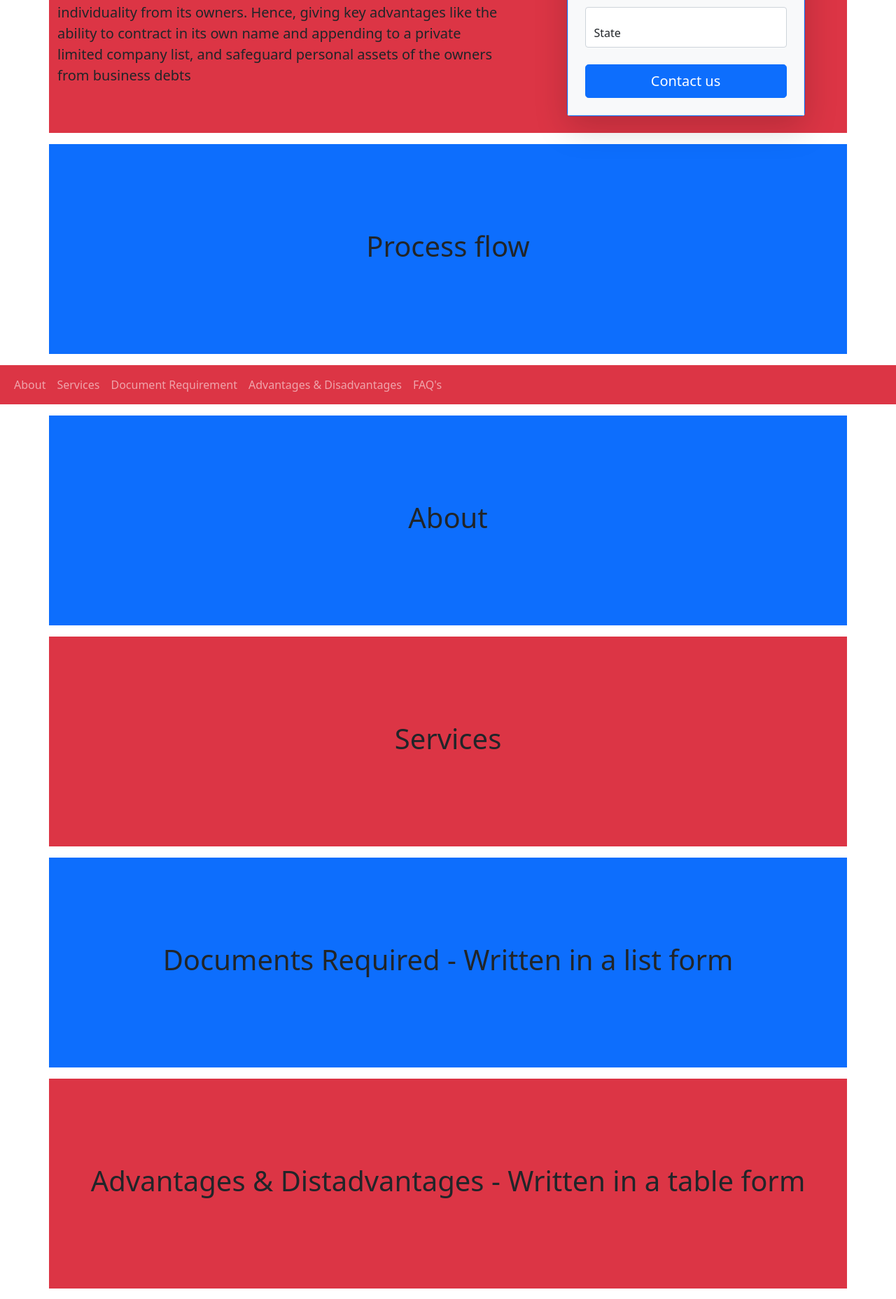
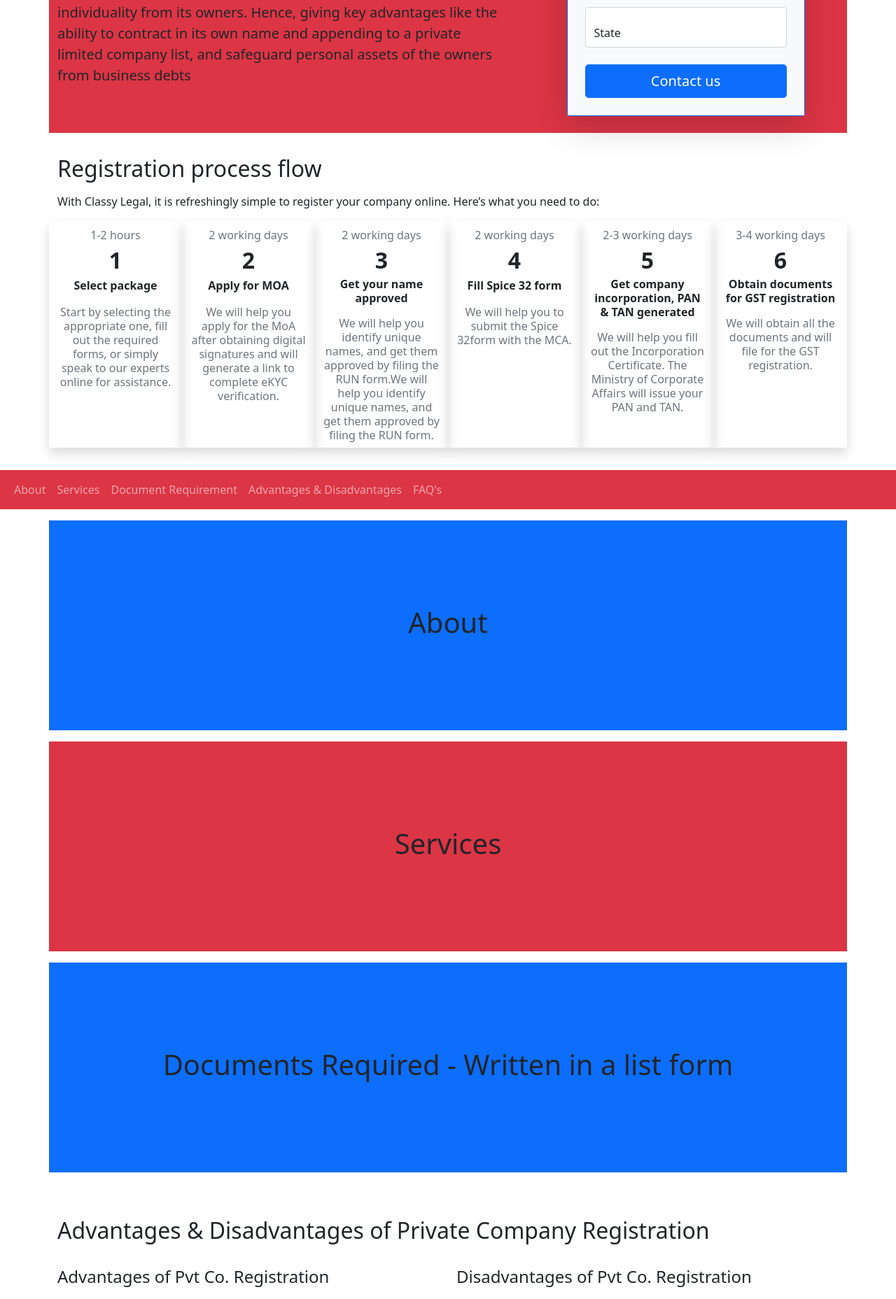
Before and after one commit to sohankanti17/ProjectClassy, a PHP site: page /pc_resgistration.php in a window 1280 px wide. Shown: the part 404-2261 px from the top of the page at 70% size. Run offline with PHP 8.4, Linux system fonts and the light colour scheme; some libraries are stand-ins or nearby versions.

Commit message:
Added Process flow and Advt and Dis Advt

```diff
--- a/pc_resgistration.php
+++ b/pc_resgistration.php
@@ -70,9 +70,52 @@
             </div>
         </div>
 
-        <div class="container bg-primary mt-3 d-flex justify-content-center align-items-center" style="height:300px">
-            <h1>Process flow</h1>
+        <!-- Process flow starts here -->
+
+        <div class="container mt-3 py-3">
+            <h2 class="fw-normal mb-3">Registration process flow</h2>
+            <p>With Classy Legal, it is refreshingly simple to register your company online. Here’s what you need to do:</p>
+            <div class="row">
+                <div class="col-md-2 col-sm-12 text-center py-2 shadow">
+                    <p class="text-muted m-0">1-2 hours</p>
+                    <span class="my-3 fs-2 fw-bold">1</span>
+                    <p class="fw-bold">Select package</p>
+                    <p class="m-0 fw-light lh-sm text-muted">Start by selecting the appropriate one, fill out the required forms, or simply speak to our experts online for assistance.</p>
+                </div>
+                <div class="col-md-2 col-sm-12 text-center py-2 shadow">
+                    <p class="text-muted m-0">2 working days</p>
+                    <span class="my-3 fs-2 fw-bold">2</span>
+                    <p class="fw-bold">Apply for MOA</p>
+                    <p class="m-0 fw-light lh-sm text-muted">We will help you apply for the MoA after obtaining digital signatures and will generate a link to complete eKYC verification.</p>
+                </div>
+                <div class="col-md-2 col-sm-12 text-center py-2 shadow">
+                    <p class="text-muted m-0">2 working days</p>
+                    <span class="my-3 fs-2 fw-bold">3</span>
+                    <p class="fw-bold lh-sm">Get your name approved</p>
+                    <p class="m-0 fw-light lh-sm text-muted">We will help you identify unique names, and get them approved by filing the RUN form.We will help you identify unique names, and get them approved by filing the RUN form.</p>
+                </div>
+                <div class="col-md-2 col-sm-12 text-center py-2 shadow">
+                    <p class="text-muted m-0">2 working days</p>
+                    <span class="my-3 fs-2 fw-bold">4</span>
+                    <p class="fw-bold">Fill Spice 32 form</p>
+                    <p class="m-0 fw-light lh-sm text-muted">We will help you to submit the Spice 32form with the MCA.</p>
+                </div>
+                <div class="col-md-2 col-sm-12 text-center py-2 shadow">
+                    <p class="text-muted m-0">2-3 working days</p>
+                    <span class="my-3 fs-2 fw-bold">5</span>
+                    <p class="fw-bold lh-sm">Get company incorporation, PAN &amp; TAN generated</p>
+                    <p class="m-0 fw-light lh-sm text-muted">We will help you fill out the Incorporation Certificate. The Ministry of Corporate Affairs will issue your PAN and TAN.</p>
+                </div>
+                <div class="col-md-2 col-sm-12 text-center py-2 shadow">
+                    <p class="text-muted m-0">3-4 working days</p>
+                    <span class="my-3 fs-2 fw-bold">6</span>
+                    <p class="fw-bold lh-sm">Obtain documents for GST registration</p>
+                    <p class="m-0 fw-light lh-sm text-muted">We will obtain all the documents and will file for the GST registration.</p>
+                </div>
+            </div>
         </div>
+
+        <!-- Process flow ends here -->
 
         <nav class="navbar navbar-expand-md navbar-dark bg-danger mt-3">
         <div class="container-fluid">
@@ -112,8 +155,25 @@
             <h1>Documents Required - Written in a list form</h1>
         </div>
 
-        <div class="container bg-danger mt-3 d-flex justify-content-center align-items-center" style="height:300px">
-            <h1>Advantages & Distadvantages - Written in a table form </h1>
+        <div class="container mt-3 py-3">
+            <h2 class="fw-normal my-4 py-2">Advantages & Disadvantages of Private Company Registration</h2>
+            <div class="row">
+                <div class="col-sm-12 col-md-6">
+                    <h4 class="fw-normal mb-3">Advantages of Pvt Co. Registration</h4>
+                    <p><i class="fa fa-sack-dollar fa-2x pe-2"></i>No minimum capital</p>
+                    <p><i class="fa fa-house-chimney-window fa-2x pe-2"></i>Secure personal assets</p>
+                    <p><i class="fa fa-circle-minus fa-2x pe-2"></i>Best way to start business in India</p>
+                    <p><i class="fa fa-indian-rupee-sign fa-2x pe-2"></i>Raise funding whenever needed</p>
+                </div>
+
+                <div class="col-sm-12 col-md-6">
+                    <h4 class="fw-normal mb-3">Disadvantages of Pvt Co. Registration</h4>
+                    <p><i class="fa fa-sack-dollar fa-2x pe-2"></i>Cannot accept deposits</p>
+                    <p><i class="fa fa-house-chimney-window fa-2x pe-2"></i>Strict compliances</p>
+                    <p><i class="fa fa-circle-minus fa-2x pe-2"></i>Yearly compliance cost</p>
+                    <p><i class="fa fa-indian-rupee-sign fa-2x pe-2"></i>Bank finance not available before 2 years</p>
+                </div>
+            </div>
         </div>
 
         <!-- FAQ's section starts here -->
```
